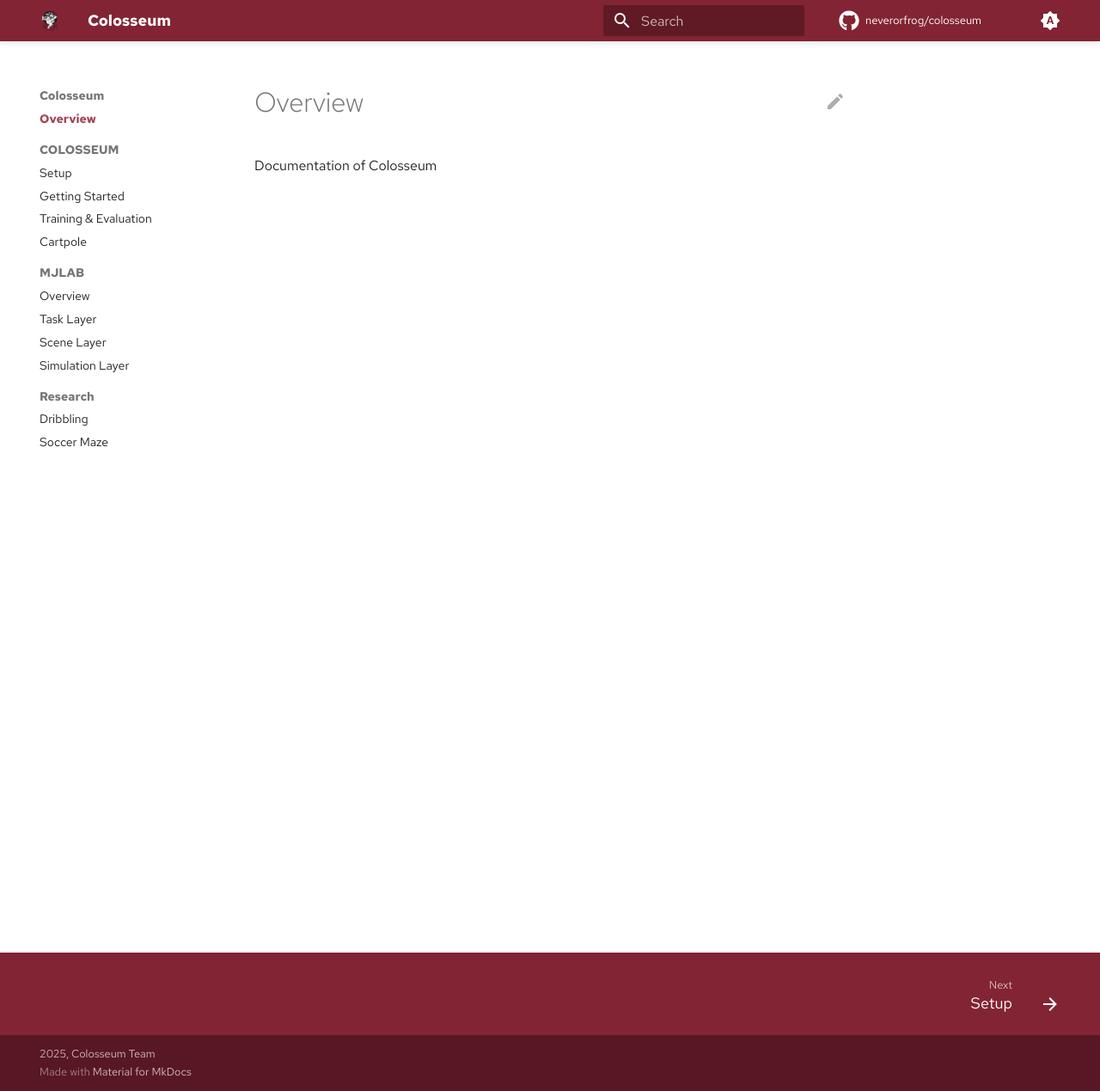
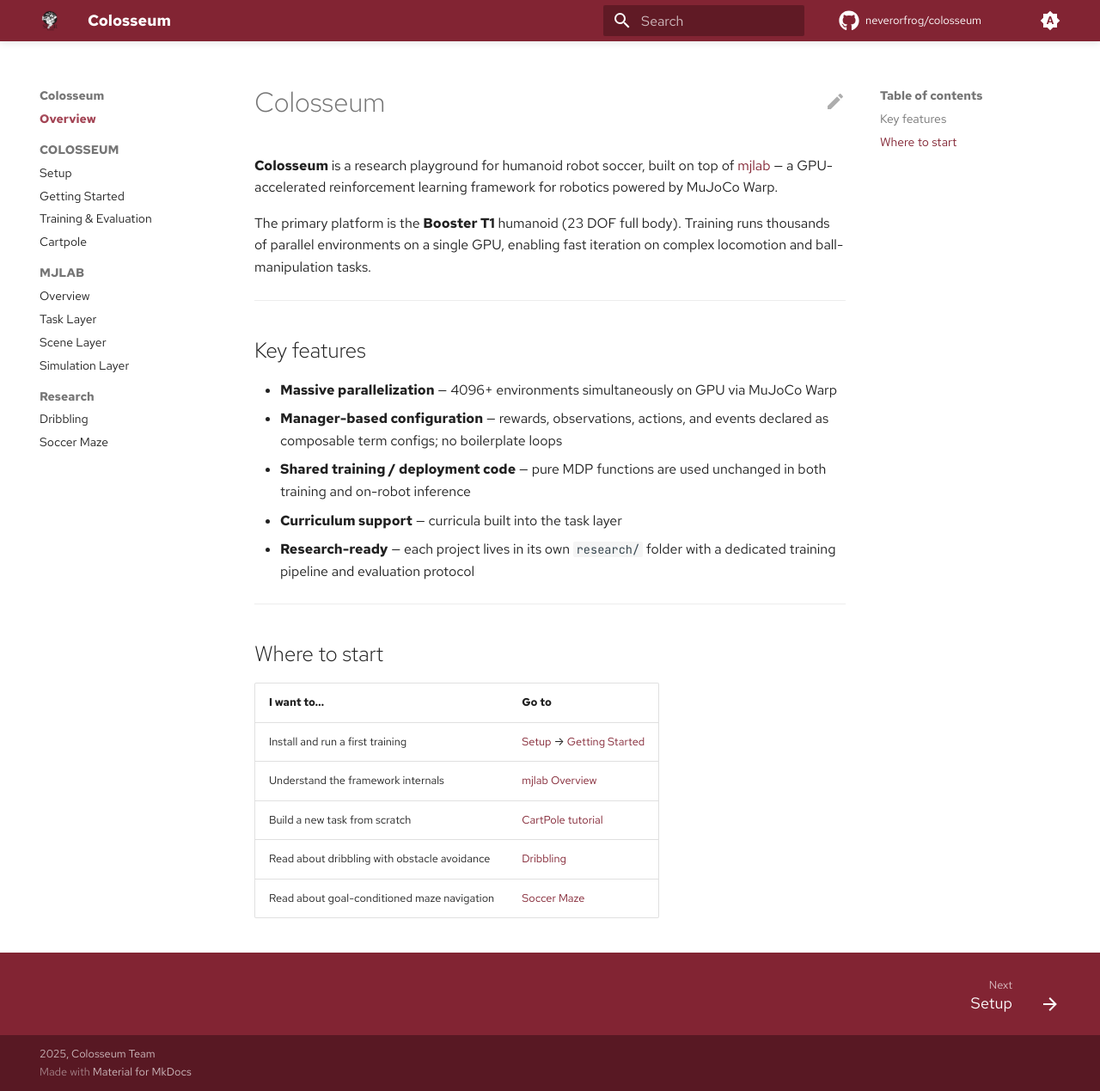
Before and after one commit to neverorfrog/colosseum, an MkDocs documentation site: the page built from docs/index.md, in a window 1280 px wide and 1269 px high. Shown: the whole window at 86% size. Built offline with MkDocs 1.6.1 and Material for MkDocs 9.7.7, drawn with Linux system fonts in a browser that asks for light colours; comment, search, counter and statistics services are not loaded.

Commit message:
Update index.md

```diff
--- a/docs/index.md
+++ b/docs/index.md
@@ -1,3 +1,35 @@
-# Overview
+# Colosseum
 
-Documentation of Colosseum
+**Colosseum** is a research playground for humanoid robot soccer, built on top of
+[mjlab](mjlab/overview.md) — a GPU-accelerated reinforcement learning framework
+for robotics powered by MuJoCo Warp.
+
+The primary platform is the **Booster T1** humanoid (23 DOF full body).
+Training runs thousands of parallel environments on a single GPU,
+enabling fast iteration on complex locomotion and ball-manipulation tasks.
+
+---
+
+## Key features
+
+- **Massive parallelization** — 4096+ environments simultaneously on GPU via MuJoCo Warp
+- **Manager-based configuration** — rewards, observations, actions, and events declared
+  as composable term configs; no boilerplate loops
+- **Shared training / deployment code** — pure MDP functions are used unchanged
+  in both training and on-robot inference
+- **Curriculum support** — curricula built into the
+  task layer
+- **Research-ready** — each project lives in its own `research/` folder with a
+  dedicated training pipeline and evaluation protocol
+
+---
+
+## Where to start
+
+| I want to… | Go to |
+|---|---|
+| Install and run a first training | [Setup](colosseum/setup.md) → [Getting Started](colosseum/getting_started.md) |
+| Understand the framework internals | [mjlab Overview](mjlab/overview.md) |
+| Build a new task from scratch | [CartPole tutorial](colosseum/cartpole.md) |
+| Read about dribbling with obstacle avoidance | [Dribbling](research/dribbling.md) |
+| Read about goal-conditioned maze navigation | [Soccer Maze](research/soccer-maze.md) |
```
